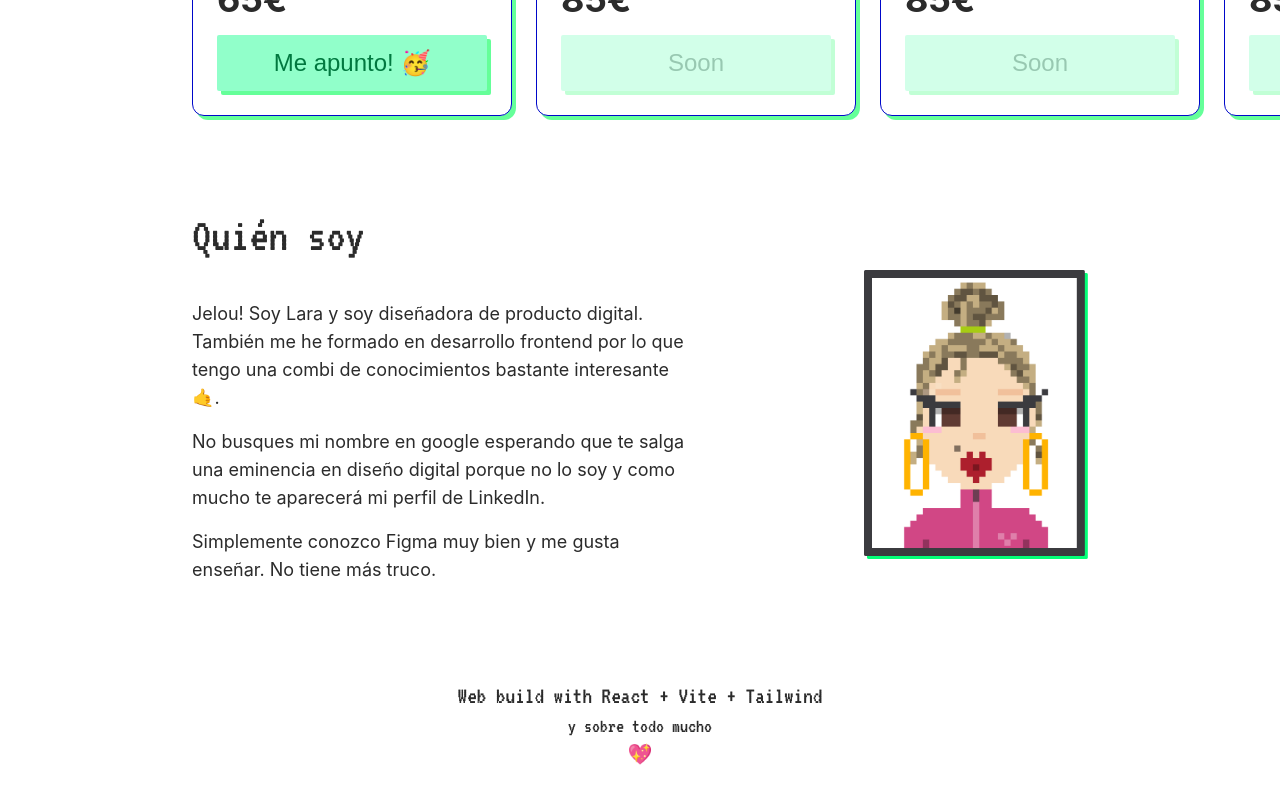
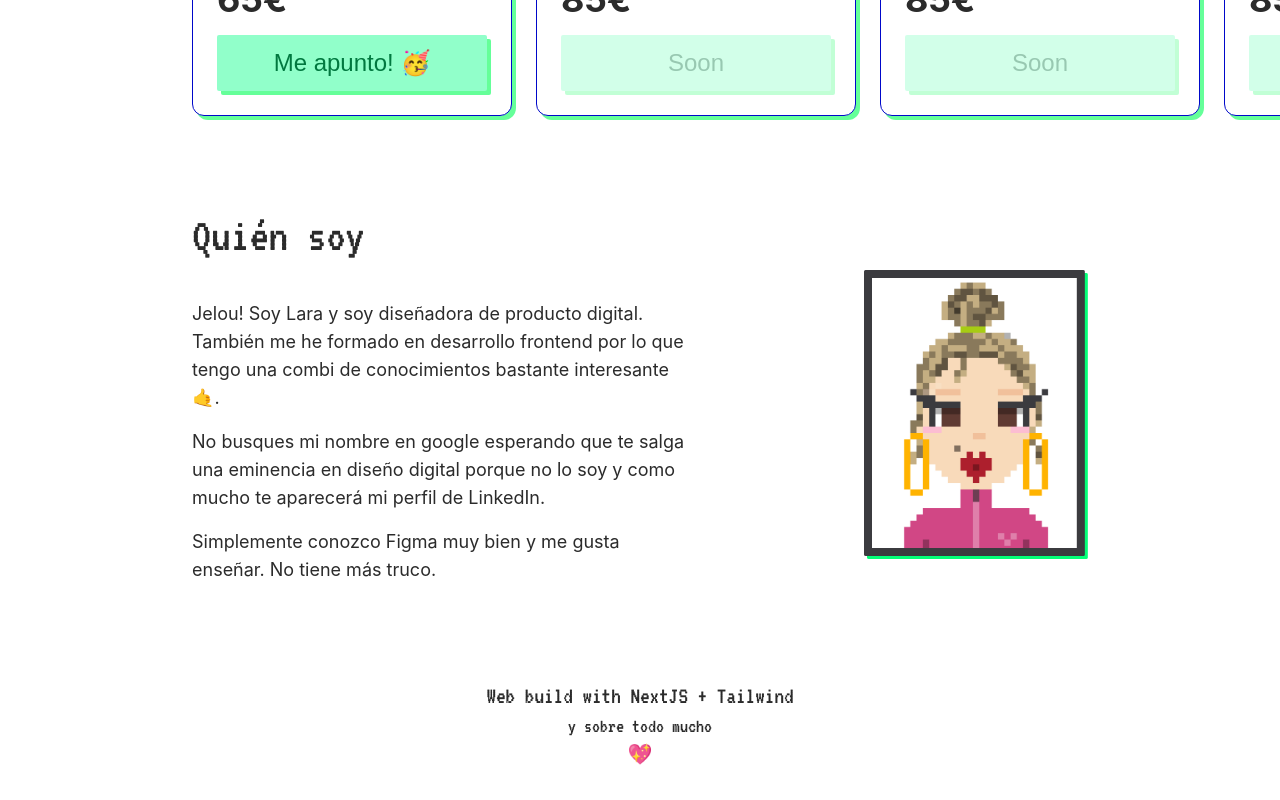
Before and after one commit to laraamadeo/figma-course, a Next.js app: page / in a window 1280 px wide. Shown: the part 2142-2942 px from the top of the page. Built offline with nearby package versions, Linux system fonts and the light colour scheme; a web font is replaced by a local one.

Commit message:
change credits

```diff
--- a/src/app/modules/Credits.jsx
+++ b/src/app/modules/Credits.jsx
@@ -1,7 +1,7 @@
 export default () => {
     return <>
         <div className="flex flex-col items-center">
-            <p className="font-pixel sm:text-2xl text-xl">Web build with React + Vite + Tailwind</p>
+            <p className="font-pixel sm:text-2xl text-xl">Web build with NextJS + Tailwind</p>
             <p className="font-pixel sm:text-xl text-md">y sobre todo mucho</p>
             <p className="text-xl">💖</p>
         </div>
```
